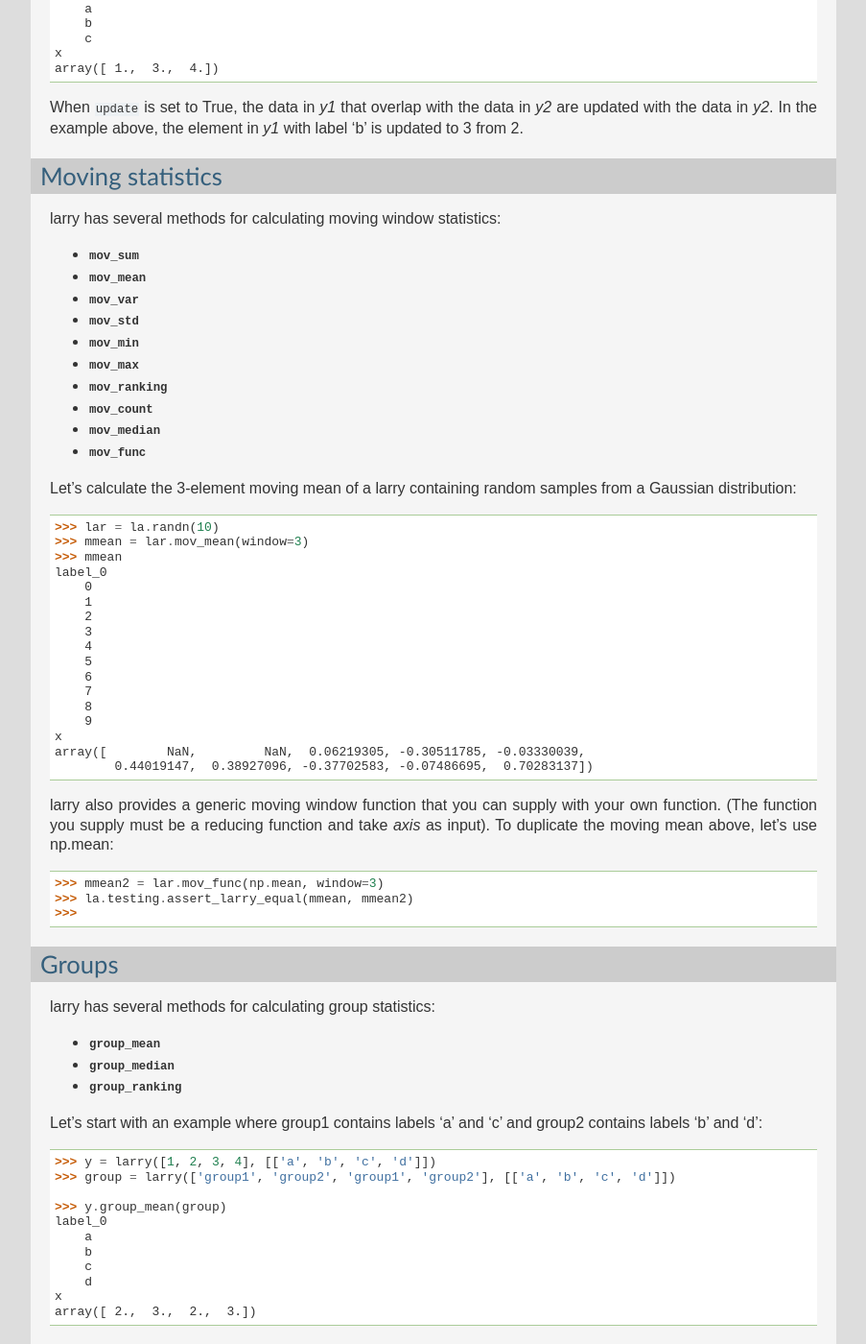
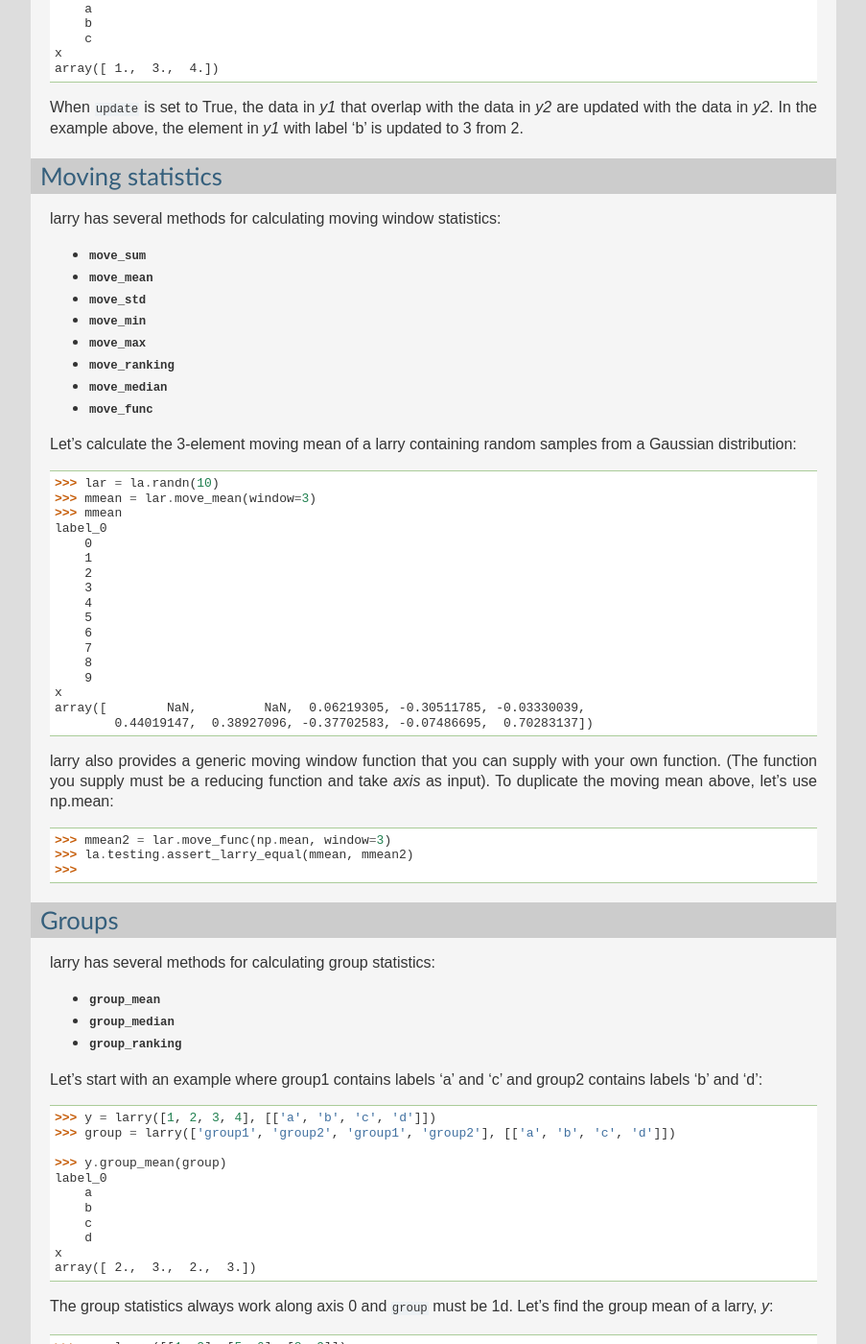
Before and after one commit to kwgoodman/la, a Sphinx documentation site: the page built from doc/source/work.rst, in a window 1280 px wide and 1400 px high, scrolled down 16073 px. Shown: the whole window at 96% size, without its empty margins (198-1101 px from the left). Built offline with Sphinx 7.4.7, drawn with Linux system fonts in a browser that asks for light colours; the version number is read from the project's files by our own code.

Commit message:
Doc work for adding Bottleneck.

```diff
--- a/RELEASE.rst
+++ b/RELEASE.rst
@@ -21,8 +21,8 @@
 
 **Moving window**
 
-- move_sum, move_mean, move_std, move_min, move_max, move_ranking,
-  move_median, move_func
+- fast (Bottleneck): move_sum, move_mean, move_std, move_min, move_max
+- slow (Python): move_ranking, move_median, move_func
 
 **New methods and functions**
 
--- a/doc/source/work.rst
+++ b/doc/source/work.rst
@@ -981,22 +981,20 @@
 
 larry has several methods for calculating moving window statistics:
 
-* :meth:`mov_sum <la.larry.mov_sum>`
-* :meth:`mov_mean <la.larry.mov_mean>`
-* :meth:`mov_var <la.larry.mov_var>`
-* :meth:`mov_std <la.larry.mov_std>`
-* :meth:`mov_min <la.larry.mov_min>`
-* :meth:`mov_max <la.larry.mov_max>`
-* :meth:`mov_ranking <la.larry.mov_ranking>`
-* :meth:`mov_count <la.larry.mov_count>`
-* :meth:`mov_median <la.larry.mov_median>`
-* :meth:`mov_func <la.larry.mov_func>`
+* :meth:`move_sum <la.larry.move_sum>`
+* :meth:`move_mean <la.larry.move_mean>`
+* :meth:`move_std <la.larry.move_std>`
+* :meth:`move_min <la.larry.move_min>`
+* :meth:`move_max <la.larry.move_max>`
+* :meth:`move_ranking <la.larry.move_ranking>`
+* :meth:`move_median <la.larry.move_median>`
+* :meth:`move_func <la.larry.move_func>`
 
 Let's calculate the 3-element moving mean of a larry containing random samples
 from a Gaussian distribution::
 
     >>> lar = la.randn(10)
-    >>> mmean = lar.mov_mean(window=3)
+    >>> mmean = lar.move_mean(window=3)
     >>> mmean
     label_0
         0
@@ -1017,7 +1015,7 @@
 your own function. (The function you supply must be a reducing function and
 take `axis` as input). To duplicate the moving mean above, let's use np.mean::
 
-    >>> mmean2 = lar.mov_func(np.mean, window=3)
+    >>> mmean2 = lar.move_func(np.mean, window=3)
     >>> la.testing.assert_larry_equal(mmean, mmean2)
     >>>
 
--- a/setup.py
+++ b/setup.py
@@ -46,7 +46,7 @@
 In the statement above the list is converted to a Numpy array and the labels
 default to ``range(n)``, where *n* in this case is 3.
 
-larry has built-in methods such as **ranking, merge, shuffle, mov_sum,
+larry has built-in methods such as **ranking, merge, shuffle, move_sum,
 zscore, demean, lag** as well as typical Numpy methods like **sum, max, std,
 sign, clip**. NaNs are treated as missing data.
 
```
Also changed, not shown: README.rst (+20 -11 lines), doc/source/ref_deflarry.rst (+8 -16 lines), 2 other files.
